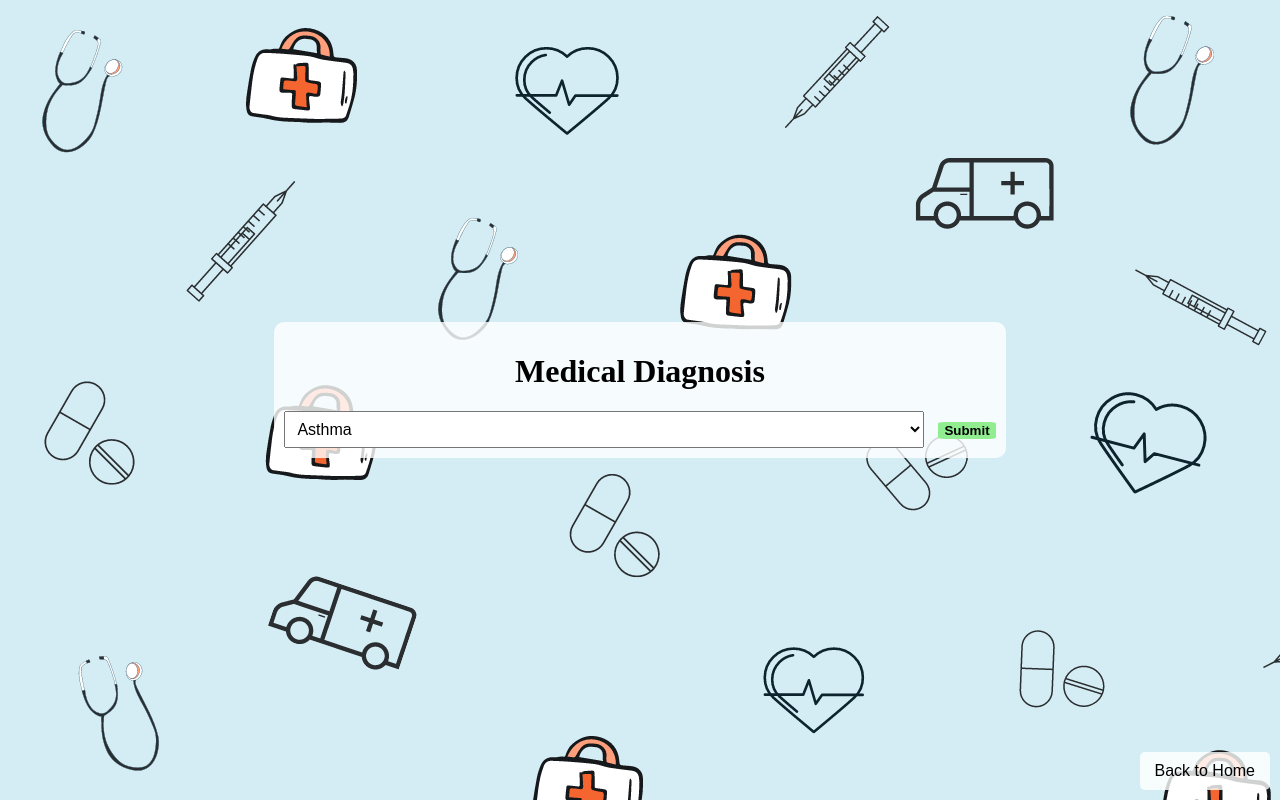
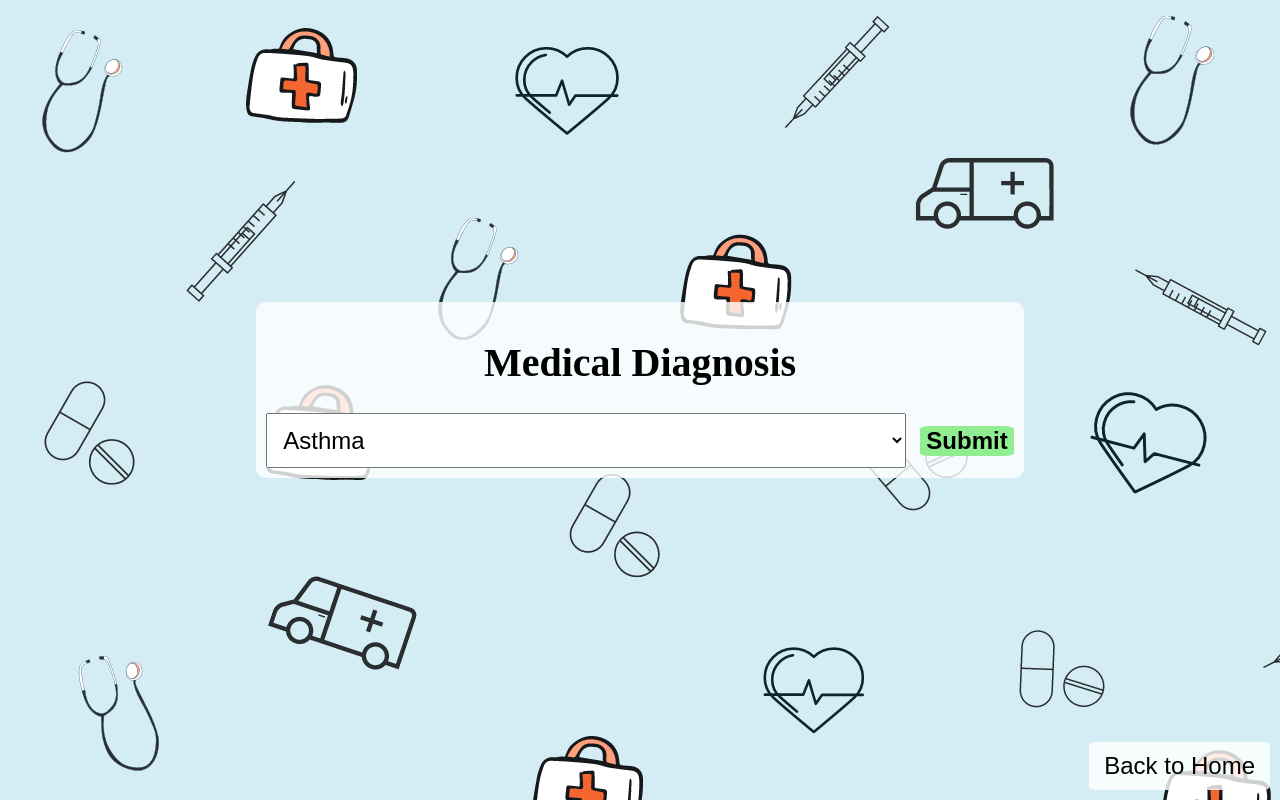
Before and after one commit to ginxaij/Health-Hack, a Flask app: page /diagnosis in a window 1280 px wide. Run offline with Flask 3, Linux system fonts and the light colour scheme; a user stored in the database is signed in; data comes from the database, SQL or seed files in the repository.

Commit message:
slight UI changes

```diff
--- a/templates/diagnosis.html
+++ b/templates/diagnosis.html
@@ -16,11 +16,12 @@
 
         h1 {
             text-align: center;
+            font-size: 40px;
         }
 
         #searchInput {
             padding: 0.5em;
-            font-size: 1em;
+            font-size: 24px;
             width: 50vw;
         }
 
@@ -34,6 +35,7 @@
             background-color: lightgreen;
             font-weight: bold;
             border: none;
+            font-size: 24px;
         }
 
         body {
@@ -67,7 +69,7 @@
             color: #000000;
             border: none;
             cursor: pointer;
-            font-size: 16px;
+            font-size: 24px;
             padding: 5px 10px;
         }
 
--- a/templates/report.html
+++ b/templates/report.html
@@ -29,7 +29,7 @@
             color: #000000;
             border: none;
             cursor: pointer;
-            font-size: 16px;
+            font-size: 24px;
             padding: 5px 10px;
             }
 
```
